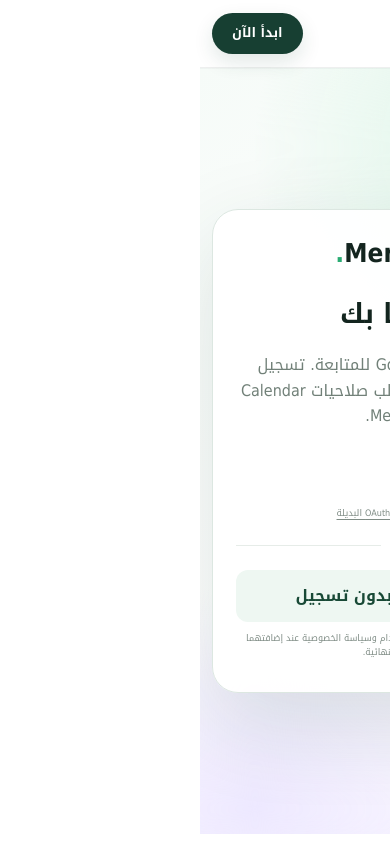
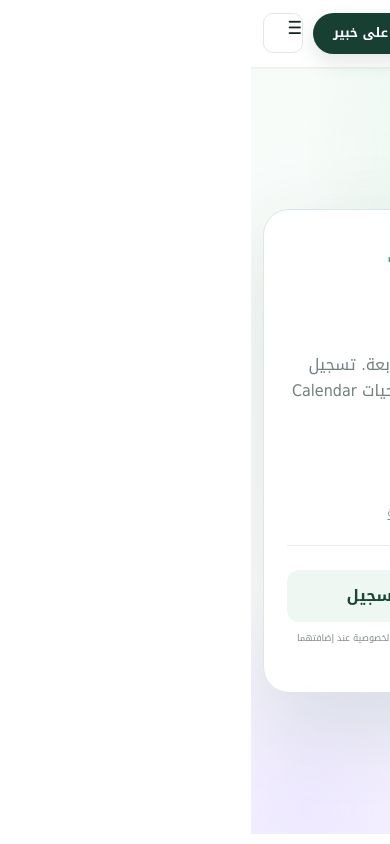
Before and after one commit to AhmedZakaria14/mentora, a Next.js app: page /login in a window 390 px wide. Built offline with nearby package versions, Linux system fonts and the light colour scheme; no server answers.

Commit message:
Upgrade public navigation and mobile menu

```diff
--- a/src/components/Header.tsx
+++ b/src/components/Header.tsx
@@ -2,18 +2,31 @@ import Link from "next/link";
 import { appConfig } from "@/lib/config";
 
 export function Header() {
-  return <header className="header"><div className="shell nav">
-    <Link href="/" className="brand">{appConfig.name}<span>.</span></Link>
-    <nav className="navlinks">
+  return (
+    <header className="header">
+      <div className="shell nav">
+        <Link href="/" className="brand" aria-label="Mentora الصفحة الرئيسية">{appConfig.name}<span>.</span></Link>
+        <nav className="navlinks" aria-label="التنقل الرئيسي">
           <Link href="/explore">استكشف الخبراء</Link>
           <Link href="/how-it-works">كيف تعمل؟</Link>
           <Link href="/pricing">الأسعار</Link>
           <Link href="/become-a-mentor">انضم كخبير</Link>
         </nav>
         <div className="navActions">
-      <button className="ghost" type="button">EN</button>
           <Link href="/login" className="ghost">تسجيل الدخول</Link>
-      <Link href="/auth/google" className="btn small">ابدأ الآن</Link>
+          <Link href="/explore" className="btn small">اعثر على خبير</Link>
+          <details className="mobileMenu">
+            <summary className="menuButton" aria-label="فتح القائمة">☰</summary>
+            <div className="mobileMenuPanel">
+              <Link href="/explore">استكشف الخبراء</Link>
+              <Link href="/how-it-works">كيف تعمل؟</Link>
+              <Link href="/pricing">الأسعار</Link>
+              <Link href="/become-a-mentor">انضم كخبير</Link>
+              <Link href="/login">تسجيل الدخول</Link>
             </div>
-  </div></header>
+          </details>
+        </div>
+      </div>
+    </header>
+  );
 }
```
Lines whose indentation alone changed are shown as unchanged.
